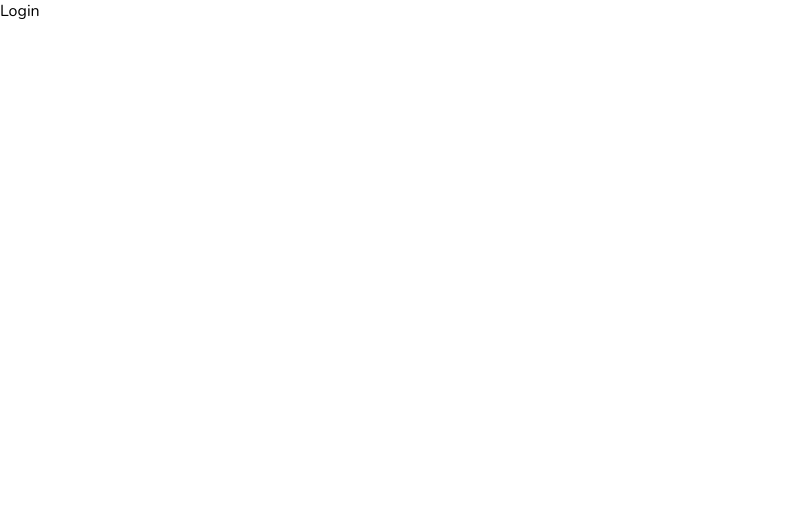
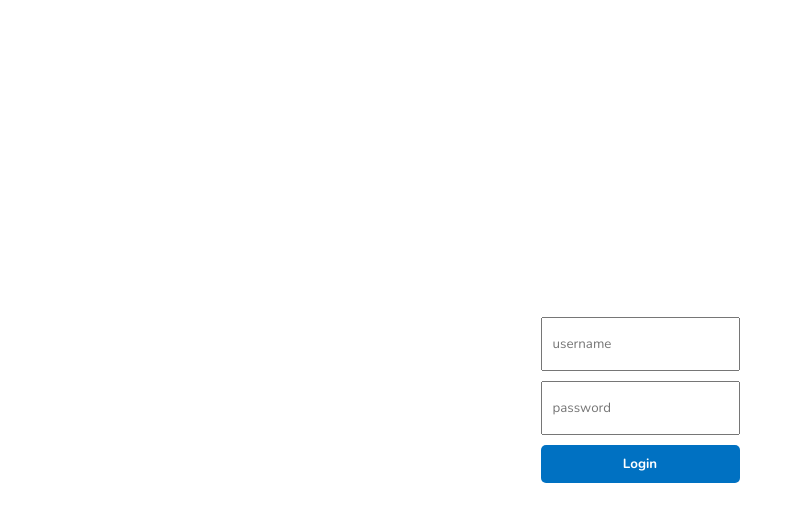
Before and after one commit to Radhi-Hudijan/noorBookingDp, a React (Create React App) app in the folder adminpanel/: page /login in a window 1280 px wide. Shown: the top 522 px of the page, without its empty margins (0-802 px from the left). Built offline with nearby package versions, Linux system fonts and the light colour scheme.

Commit message:
create admin auth

```diff
--- a/adminpanel/package.json
+++ b/adminpanel/package.json
@@ -11,6 +11,7 @@
     "@testing-library/jest-dom": "^5.17.0",
     "@testing-library/react": "^13.4.0",
     "@testing-library/user-event": "^13.5.0",
+    "axios": "^1.6.2",
     "dom": "^0.0.3",
     "react": "^18.2.0",
     "react-circular-progressbar": "^2.1.0",
--- /dev/null
+++ b/adminpanel/src/context/AuthContext.jsx
@@ -0,0 +1,53 @@
+import { createContext, useEffect, useReducer } from "react";
+
+const INITIAL_STATE = {
+  user: JSON.parse(localStorage.getItem("user")) || null,
+  loading: false,
+  error: null,
+};
+
+export const AuthContext = createContext(INITIAL_STATE);
+
+const AuthReducer = (state, action) => {
+  switch (action.type) {
+    case "LOGIN_START":
+      return { user: null, loading: true, error: null };
+
+    case "LOGIN_SUCCESS":
+      return { user: action.payload, loading: false, error: null };
+
+    case "LOGIN_FAILURE":
+      return { user: null, loading: false, error: action.payload };
+
+    case "LOGOUT":
+      return {
+        user: null,
+        loading: false,
+        error: null,
+      };
+    default:
+      return state;
+  }
+};
+
+export const AuthContextProvider = ({ children }) => {
+  const [state, dispatch] = useReducer(AuthReducer, INITIAL_STATE);
+
+  //update the local storage with the user
+  useEffect(() => {
+    localStorage.setItem("user", JSON.stringify(state.user));
+  }, [state.user]);
+
+  return (
+    <AuthContext.Provider
+      value={{
+        user: state.user,
+        loading: state.loading,
+        error: state.error,
+        dispatch,
+      }}
+    >
+      {children}
+    </AuthContext.Provider>
+  );
+};
--- a/adminpanel/src/index.js
+++ b/adminpanel/src/index.js
@@ -2,12 +2,15 @@
 import ReactDOM from "react-dom/client";
 import App from "./App";
 import { DarkModeContextProvider } from "./context/darkModeContext";
+import { AuthContextProvider } from "./context/AuthContext";
 
 const root = ReactDOM.createRoot(document.getElementById("root"));
 root.render(
   <React.StrictMode>
+    <AuthContextProvider>
     <DarkModeContextProvider>
       <App />
     </DarkModeContextProvider>
+    </AuthContextProvider>
   </React.StrictMode>
 );
--- a/adminpanel/src/pages/login/Login.jsx
+++ b/adminpanel/src/pages/login/Login.jsx
@@ -1,7 +1,69 @@
-import "./login.scss";
+import axios from "axios";
+import React from "react";
+import { useContext } from "react";
+import { useState } from "react";
+import { useNavigate } from "react-router-dom";
+import { AuthContext } from "../../context/AuthContext";
+import  "./login.scss";
 
 const Login = () => {
-  return <div>Login</div>;
+  const [credential, setCredential] = useState({
+    username: undefined,
+    password: undefined,
+  });
+
+  const { loading, error, dispatch } = useContext(AuthContext);
+
+  const navigate = useNavigate();
+
+  // to het the values of the inputs together
+  const handleChange = (e) => {
+    setCredential((prev) => ({ ...prev, [e.target.id]: e.target.value }));
+  };
+
+  const handleClick = async (e) => {
+
+    // to prevent page refresh
+    e.preventDefault();
+
+    dispatch({ type: "LOGIN_START" });
+    try {
+      const res = await axios.post("api/auth/login", credential);
+      dispatch({ type: "LOGIN_SUCCESS", payload: res.data });
+      navigate("/");
+    } catch (err) {
+      dispatch({ type: "LOGIN_FAILURE", payload: err.response.data });
+    }
+  };
+
+  return (
+    <div className="login">
+      <div className="lContainer">
+        <input
+          type="text"
+          className="lInput"
+          placeholder="username"
+          id="username"
+          onChange={handleChange}
+        />
+        <input
+          type="password"
+          className="lInput"
+          placeholder="password"
+          id="password"
+          onChange={handleChange}
+        />
+        <button
+          className="lButton"
+          disabled={loading}
+          onClick={handleClick}
+        >
+          Login
+        </button>
+        {error && <span>{error.message}</span>}
+      </div>
+    </div>
+  );
 };
 
 export default Login;
--- a/adminpanel/src/pages/login/login.scss
+++ b/adminpanel/src/pages/login/login.scss
@@ -0,0 +1,32 @@
+.login {
+    height: 100vh;
+    display: flex;
+    align-items: center;
+    justify-content: center;
+}
+
+.lContainer {
+    display: flex;
+    flex-direction: column;
+    gap: 10px;
+}
+
+.lInput {
+    height: 30px;
+    padding: 10px;
+}
+
+.lButton {
+    border: none;
+    padding: 10px 20px;
+    background-color: #0071c2;
+    color: white;
+    font-weight: bold;
+    cursor: pointer;
+    border-radius: 5px;
+}
+
+.lButton:disabled {
+    background-color: #0071c28c;
+    cursor: not-allowed;
+}
```
Also changed, not shown: 1 other file (tests, documents, lock files or other folders).
